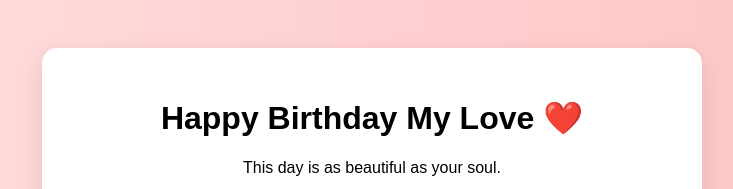
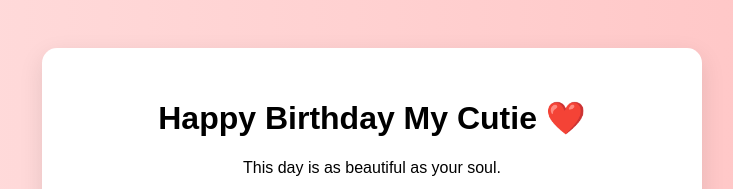
Before and after one commit to nishantdhanwani0912/birthday-surprise, a plain HTML site: page index.html in a window 1280 px wide. Shown: the top 189 px of the page, without its empty margins (268-1001 px from the left). Drawn offline with Linux system fonts and the light colour scheme.

Commit message:
Updated Index file

```diff
--- a/index.html
+++ b/index.html
@@ -6,7 +6,7 @@
 </head>
 <body>
   <div class="container center">
-    <h1>Happy Birthday My Love ❤️</h1>
+    <h1>Happy Birthday My Cutie ❤️</h1>
     <p>This day is as beautiful as your soul.</p>
     <a href="gallery.html"><button>📸 Our Moments</button></a>
   </div>
```
